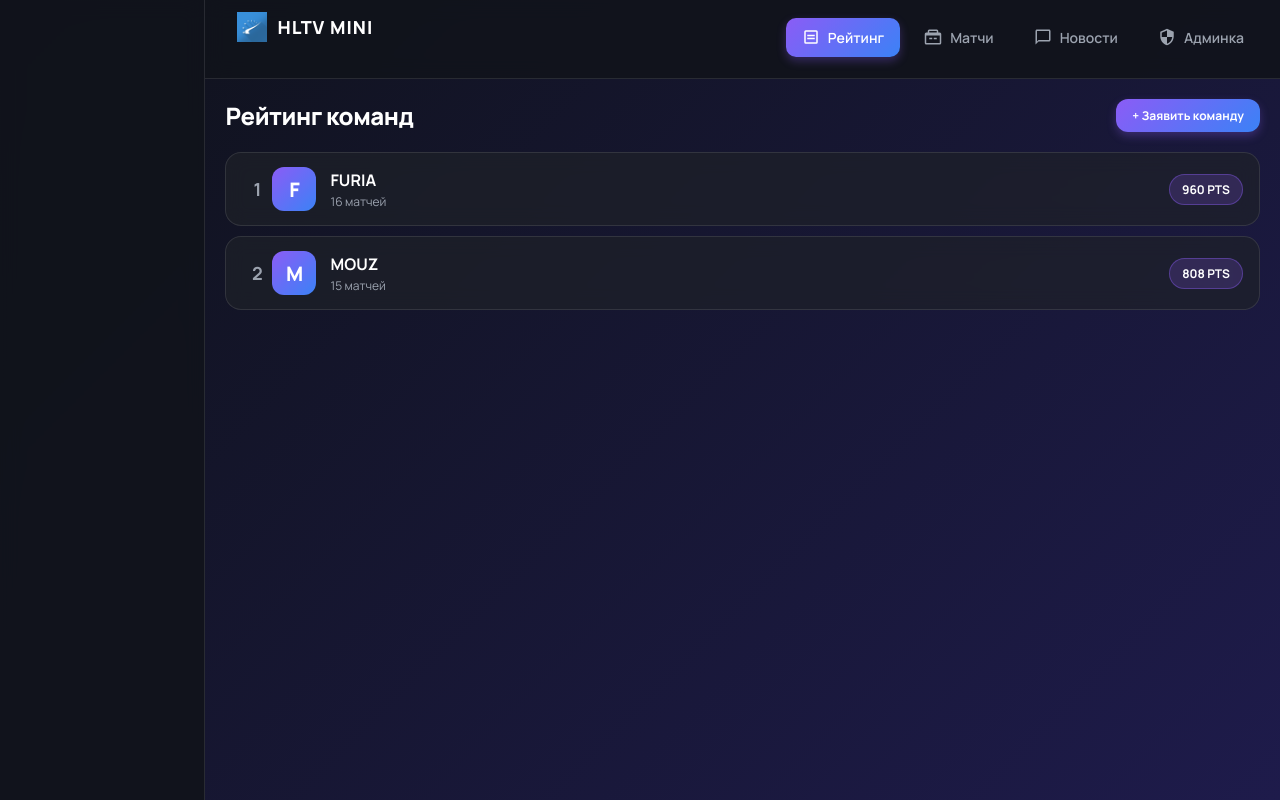
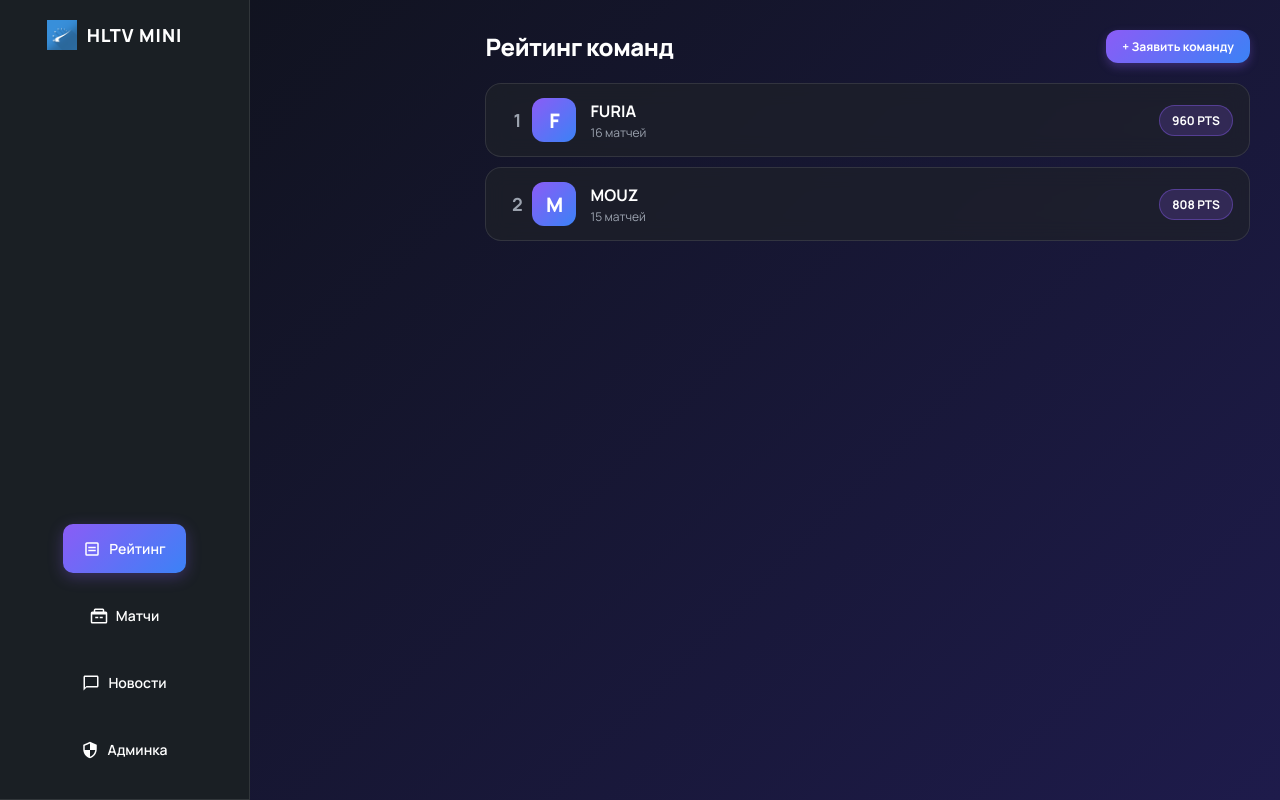
Before and after one commit to h7995063-eng/Test-hltv, a plain HTML site: page index.html in a window 1280 px wide. Drawn offline with Linux system fonts and the light colour scheme.

Commit message:
style: return to sidebar navigation layout

```diff
--- a/style_v3.css
+++ b/style_v3.css
@@ -172,3 +172,57 @@ td:nth-child(n+2) { text-align: center; }
 .nav-item svg { width: 18px; height: 18px; fill: currentColor; }
 
 /* Основной контент */
+
+/* --- ВОЗВРАТ БОКОВОГО МЕНЮ --- */
+.top-header {
+  display: flex;
+  flex-direction: column;
+  height: 100vh;
+  width: 250px;
+  position: fixed;
+  top: 0;
+  left: 0;
+  background: #1a1f24;
+  border-right: 1px solid var(--border);
+  padding: 20px 0;
+  z-index: 100;
+  overflow-y: auto;
+}
+
+.logo {
+  padding: 0 20px 30px 20px;
+  display: flex;
+  align-items: center;
+  gap: 10px;
+}
+
+.nav-links {
+  display: flex;
+  flex-direction: column;
+  width: 100%;
+}
+
+.nav-item {
+  display: flex;
+  align-items: center;
+  padding: 15px 20px;
+  margin: 5px 10px;
+  border-radius: 10px;
+  border-bottom: none;
+  color: var(--text-dim);
+  transition: all 0.3s;
+}
+
+.nav-item.active {
+  background: var(--accent-gradient);
+  color: #fff;
+  border-bottom: none;
+  box-shadow: 0 4px 15px rgba(139, 92, 246, 0.3);
+}
+
+/* Сдвигаем контент вправо, чтобы он не перекрывался меню */
+.main {
+  margin-left: 250px;
+  padding: 30px;
+  max-width: 100%;
+}
```
